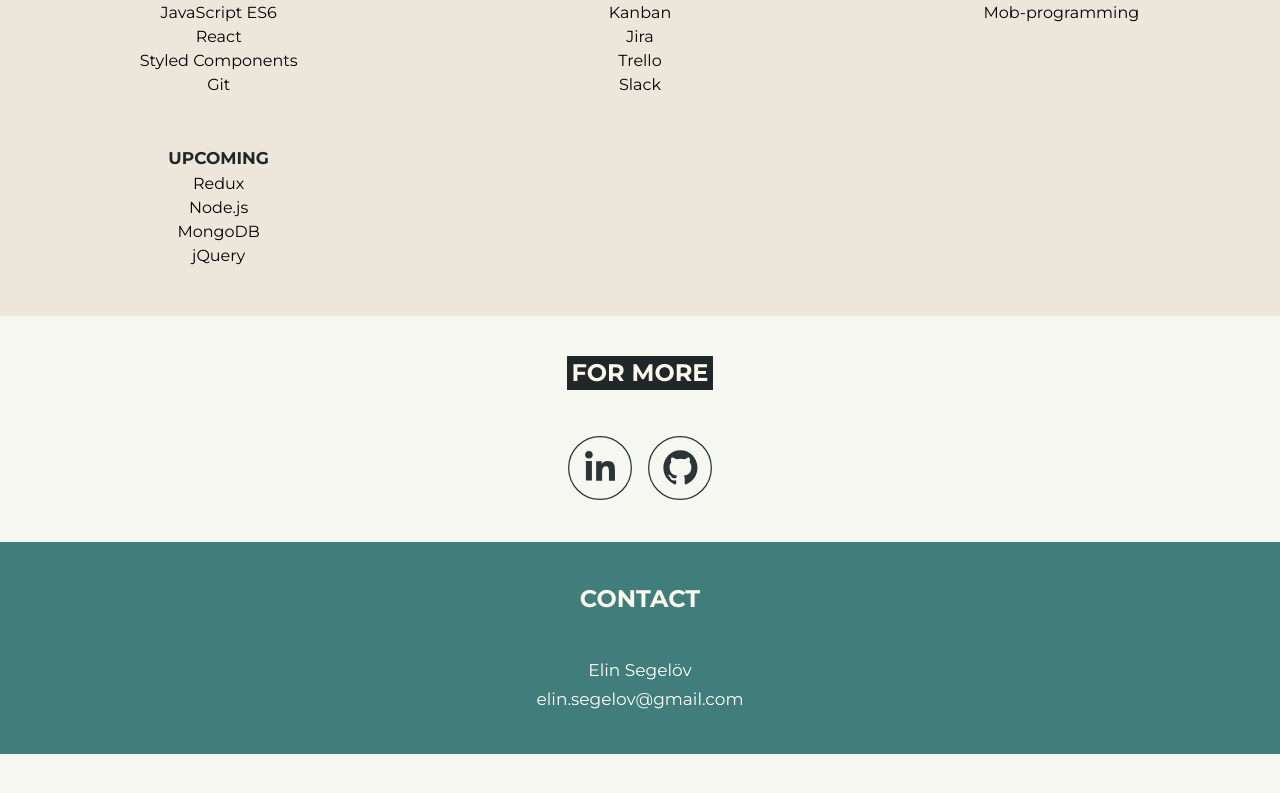
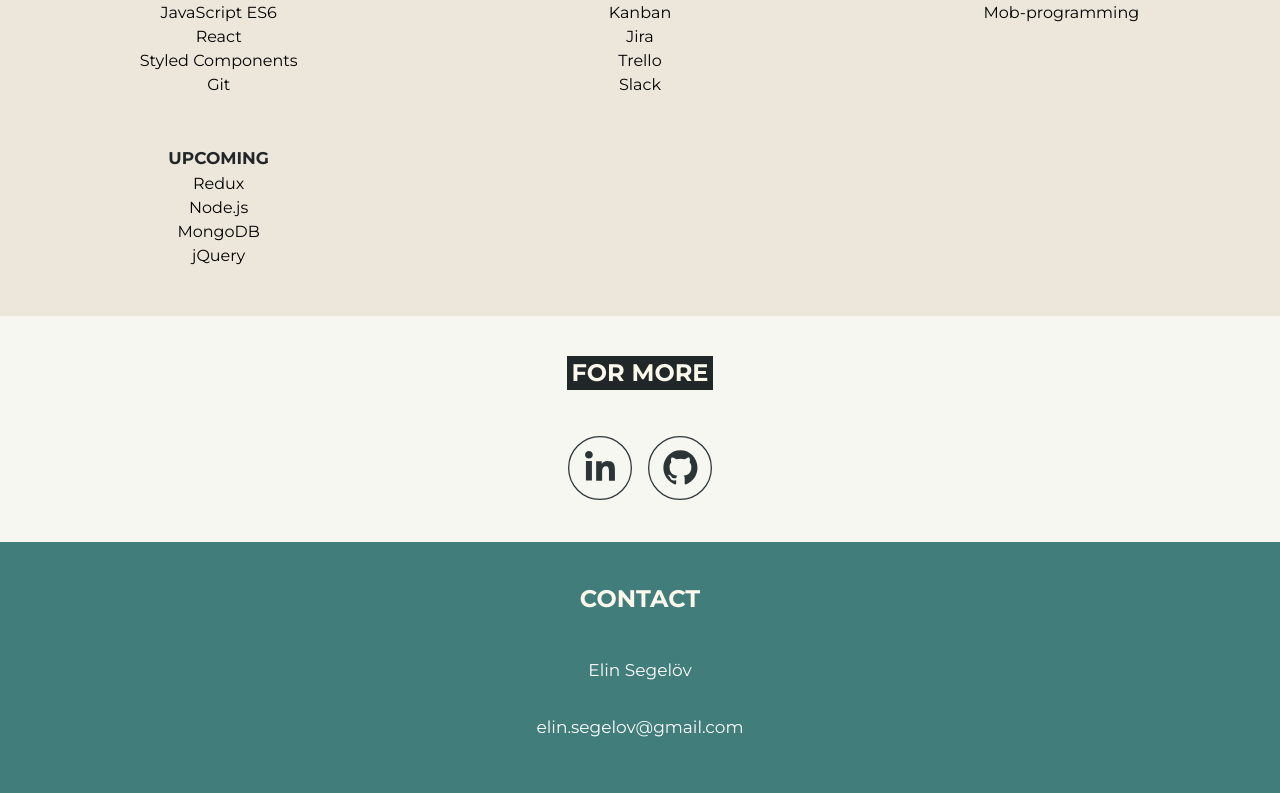
Before and after one commit to Technigo/project-react-portfolio, a React (Create React App) app: page / in a window 1280 px wide. Shown: the part 2109-2902 px from the top of the page. Before the commit the page ends 2863 px from the top, so only its background shows below. Built offline with nearby package versions, Linux system fonts and the light colour scheme; no server answers.

Commit message:
Add clipboard functionality to email and accessibility properties

```diff
--- a/package.json
+++ b/package.json
@@ -11,6 +11,7 @@
     "eslint-plugin-react": "^7.30.1",
     "eslint-plugin-react-hooks": "^4.6.0",
     "react": "^18.2.0",
+    "react-copy-to-clipboard": "^5.1.0",
     "react-dom": "^18.2.0",
     "react-router-dom": "^6.4.2",
     "styled-components": "^5.3.6"
--- /dev/null
+++ b/src/components/Clipboard.js
@@ -0,0 +1,61 @@
+import React, { useState, useCallback, useEffect, useRef } from 'react';
+import { CopyToClipboard } from 'react-copy-to-clipboard';
+import styled from 'styled-components';
+
+const ClipBoard = () => {
+  const [copied, setCopied] = useState(false);
+  const timerRef = useRef(); // React ref for timer reference
+
+  useEffect(() => {
+    // Return cleanup function to clear timer when unmounting
+    return () => {
+      clearTimeout(timerRef.current);
+    };
+  }, []);
+
+  const onCopy = useCallback(() => {
+    timerRef.current = setTimeout( // save timer reference
+      () => setCopied(false), // function callback to update state
+      1800
+    );
+    setCopied(true);
+  }, []); // empty dependency array
+
+  return (
+    <div className="app">
+      <section className="section">
+        {copied ? <CopiedMessage aria-live="assertive">Copied!</CopiedMessage> : null}
+        <CopyToClipboard onCopy={onCopy} text="elin.segelov@gmail.com">
+          <ContactButton type="button"><span className="sr-only">Click to copy e-mail</span>elin.segelov@gmail.com</ContactButton>
+        </CopyToClipboard>
+      </section>
+    </div>
+  );
+}
+
+export default ClipBoard;
+
+const ContactButton = styled.button`
+    color: #FFF;
+    display: block;
+    font-family: 'Montserrat', serif;
+    margin: 0 auto;
+    font-size: 17px;
+    cursor: pointer;
+    background-color: transparent
+    `
+
+const CopiedMessage = styled.p`
+  position: absolute;
+  background-color: var(--secondary);
+  width: 4.5rem;
+  box-shadow: 2px 2px 2px var(--heading);
+  left: 0;
+  right: 0;
+  bottom: 35%;
+  border-radius: 0.3rem;
+  color: var(--heading) !important;
+
+
+
+`
--- a/src/components/FeaturedProject.js
+++ b/src/components/FeaturedProject.js
@@ -34,7 +34,7 @@ const FeaturedProject = (
           {projectTags}
         </StyledTagWrapper>
       </a>
-      <StyledRepoTag href={repoLink} className="tag-wrapper"> <p className="repo-tag">Repo on GitHub</p></StyledRepoTag>
+      <StyledRepoTag aria-label={`Link to ${titleWithSpaces} repository on Github`} href={repoLink} className="tag-wrapper"> <p className="repo-tag">Repo on GitHub</p></StyledRepoTag>
     </StyledFeaturedProject>
   )
 }
--- a/src/components/Footer.js
+++ b/src/components/Footer.js
@@ -1,5 +1,6 @@
 import React from 'react';
 import styled from 'styled-components';
+import ClipBoard from './Clipboard';
 import { NoBackgroundH2 } from './ReusableStyles.style';
 
 const Footer = () => {
@@ -7,7 +8,9 @@ const Footer = () => {
     <StyledFooter>
       <NoBackgroundH2 className="footer-heading">Contact</NoBackgroundH2>
       <p>Elin Segelöv</p>
-      <p><span className="sr-only">E-mail</span>elin.segelov@gmail.com</p>
+      <ClipBoard>
+        <p><span className="sr-only">E-mail</span>elin.segelov@gmail.com</p>
+      </ClipBoard>
     </StyledFooter>
   )
 }
@@ -18,6 +21,8 @@ const StyledFooter = styled.footer`
   background-color: var(--ligtherGreen);
   padding-bottom: 40px;
   text-align: center;
+  position: relative;
+  //height: 100%;
 
 p {
   color: #FFF;
--- a/src/components/OtherProject.js
+++ b/src/components/OtherProject.js
@@ -35,7 +35,7 @@ const OtherProject = (
           </StyledTagWrapper>
         </div>
       </StyledOtherProjectLink>
-      <OtherRepoTag href={repoLink} className="tag-wrapper">
+      <OtherRepoTag aria-label={`Link to ${titleWithSpaces} repository on Github`} href={repoLink} className="tag-wrapper">
         <p className="repo-tag other-repo-tag">Repo on GitHub</p>
       </OtherRepoTag>
     </StyledOther>
--- a/src/components/ReusableStyles.style.js
+++ b/src/components/ReusableStyles.style.js
@@ -20,13 +20,6 @@ export const StyledTagWrapper = styled.div`
   padding: 4px;
   margin: 3px;
   text-transform: uppercase;
-}
-a {
-  background-color: var(--secondary);
-  box-shadow: 2px 2px 2px var(--heading);
-  color: var(--heading);
-  border: 1px solid var(--heading);
-  padding: 8px;
 }
 `
 export const StyledRepoTag = styled.a`
@@ -78,7 +71,7 @@ export const StyledListSection = styled.div`
 `
 export const StyledLogo = styled.img`
 height: 3rem;
-margin: 0 .1rem;
+margin: 0 .2rem;
 width: 3rem;
 
 @media (min-width: 1200px) {
```
Also changed, not shown: 1 other file (tests, documents, lock files or other folders).
